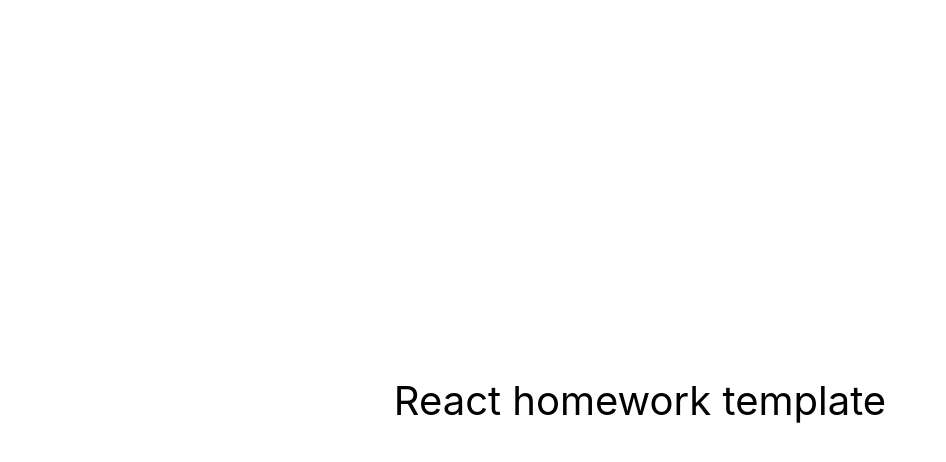
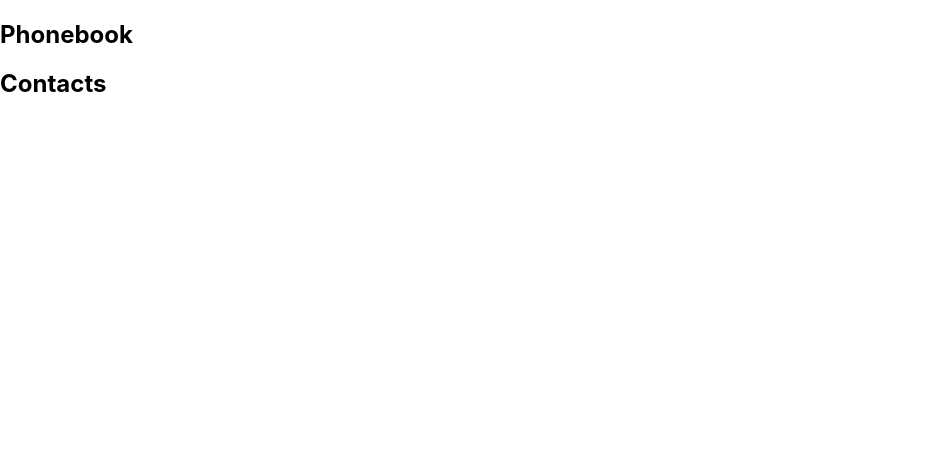
Before and after one commit to olegkrop/goit-react-hw-08-phonebook, a React (Create React App) app: page / in a window 1280 px wide. Shown: the top 462 px of the page, without its empty margins (0-946 px from the left). Built offline with nearby package versions, Linux system fonts and the light colour scheme.

Commit message:
feat: Section

```diff
--- a/package.json
+++ b/package.json
@@ -7,6 +7,7 @@
     "@testing-library/jest-dom": "^5.16.3",
     "@testing-library/react": "^12.1.4",
     "@testing-library/user-event": "^13.5.0",
+    "nanoid": "^4.0.1",
     "react": "^18.1.0",
     "react-dom": "^18.1.0",
     "react-scripts": "5.0.1",
--- a/src/components/App.jsx
+++ b/src/components/App.jsx
@@ -1,16 +1,26 @@
-export const App = () => {
-  return (
-    <div
-      style={{
-        height: '100vh',
-        display: 'flex',
-        justifyContent: 'center',
-        alignItems: 'center',
-        fontSize: 40,
-        color: '#010101'
-      }}
-    >
-      React homework template
-    </div>
-  );
-};
+import { Component } from 'react';
+import { Section } from './Section/Section';
+import style from './App.module.css';
+
+export class App extends Component {
+  state = {
+    contacts: [
+      { id: 'id-1', name: 'Rosie Simpson', number: '459-12-56' },
+      { id: 'id-2', name: 'Hermione Kline', number: '443-89-12' },
+      { id: 'id-3', name: 'Eden Clements', number: '645-17-79' },
+      { id: 'id-4', name: 'Annie Copeland', number: '227-91-26' },
+    ],
+    filter: '',
+  };
+
+  render() {
+    return (
+      <>
+        <div className={style.boxApp}>
+          <Section title="Phonebook"></Section>
+          <Section title="Contacts"></Section>
+        </div>
+      </>
+    );
+  }
+}
--- /dev/null
+++ b/src/components/Section/Section.jsx
@@ -0,0 +1,20 @@
+import { Component } from 'react';
+import PropTypes from 'prop-types';
+import style from './Section.module.css';
+
+export class Section extends Component {
+  render() {
+    const { title, children } = this.props;
+
+    return (
+      <section className={style.section}>
+        <h2 className={style.title}>{title}</h2>
+        {children}
+      </section>
+    );
+  }
+}
+
+Section.propTypes = {
+  title: PropTypes.string.isRequired,
+};
```
Also changed, not shown: src/components/App.module.css (added), src/components/Section/Section.module.css (added), 1 other file (tests, documents, lock files or other folders).
